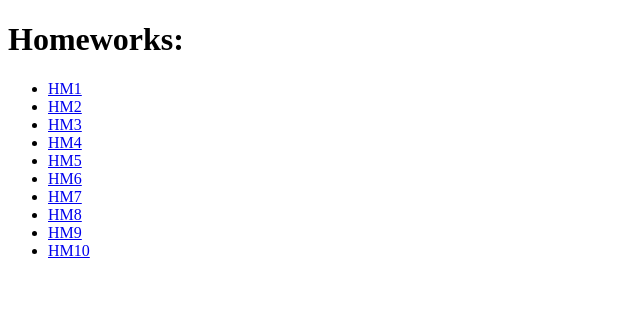
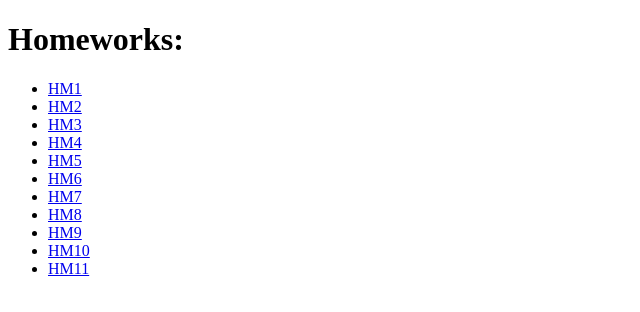
Before and after one commit to Tropocopd/FE-115, a plain HTML site: page index.html in a window 1280 px wide. Shown: the full height of the page, 0-640 px from the left. Drawn offline with Linux system fonts and the light colour scheme.

Commit message:
Added page 11

```diff
--- a/index.html
+++ b/index.html
@@ -38,6 +38,9 @@
       <li>
         <a href="./10/">HM10</a>
       </li>
+      <li>
+        <a href="./11/">HM11</a>
+      </li>
     </ul>
   </body>
 </html>
```
